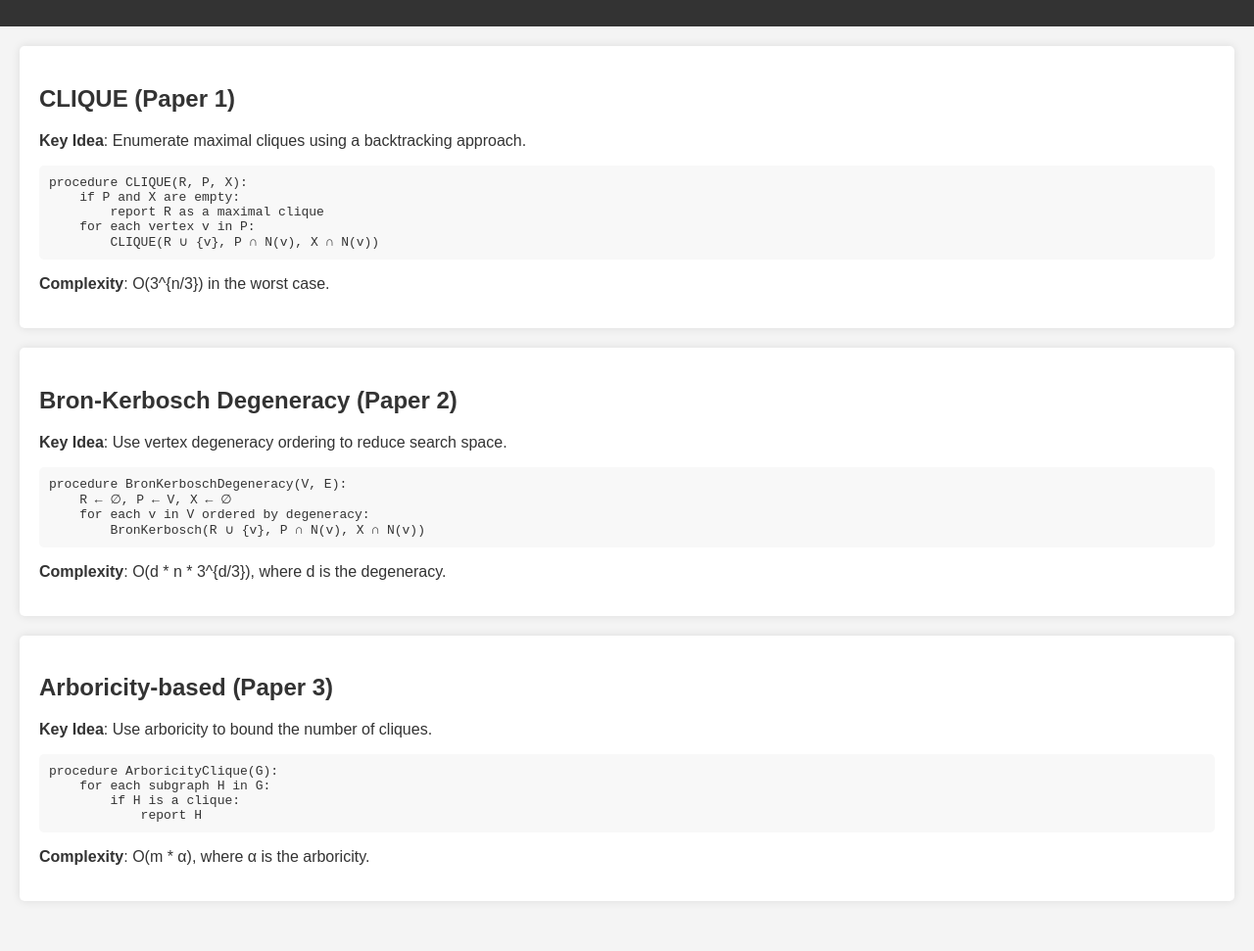
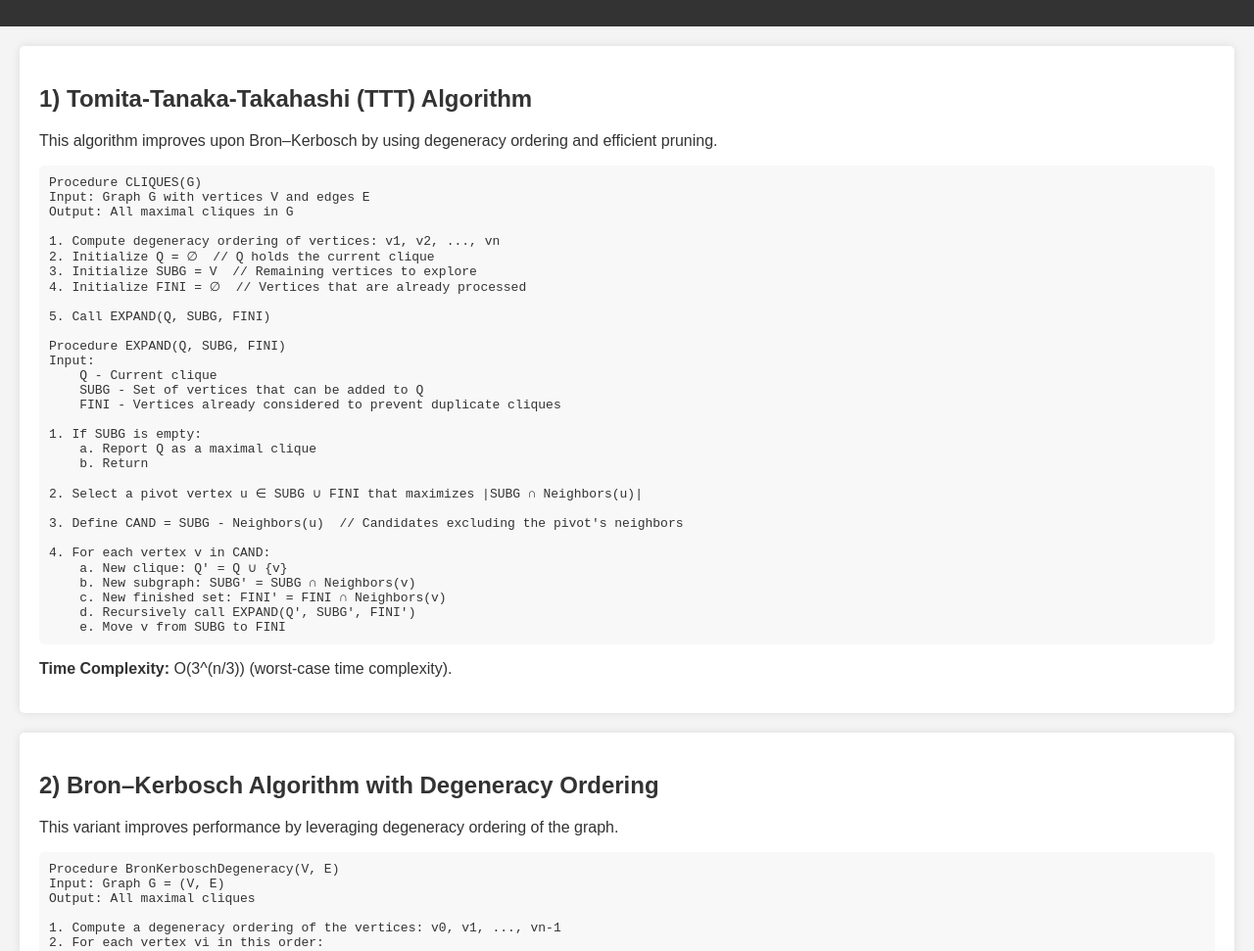
Before and after one commit to Vishnu0920/Maximal-Clique-Enumeration, a plain HTML site: page docs/algorithms.html in a window 1280 px wide. Shown: the part 131-1102 px from the top of the page at 98% size. Before the commit the page ends 1071 px from the top, so only its background shows below. Drawn offline with Linux system fonts and the light colour scheme.

Commit message:
Added Algorithms

```diff
--- a/docs/algorithms.html
+++ b/docs/algorithms.html
@@ -3,7 +3,7 @@
 <head>
     <meta charset="UTF-8">
     <meta name="viewport" content="width=device-width, initial-scale=1.0">
-    <title>Algorithms</title>
+    <title>Maximal Clique Algorithms</title>
     <link rel="stylesheet" href="assets/css/style.css">
 </head>
 <body>
@@ -16,35 +16,96 @@
         <a href="report.html">Report</a>
     </nav>
     <header>
-        <h1>Algorithms</h1>
+        <h1>Maximal Clique Algorithms</h1>
     </header>
+
     <section>
-        <h2>CLIQUE (Paper 1)</h2>
-        <p><strong>Key Idea</strong>: Enumerate maximal cliques using a backtracking approach.</p>
-        <pre><code>procedure CLIQUE(R, P, X):
-    if P and X are empty:
-        report R as a maximal clique
-    for each vertex v in P:
-        CLIQUE(R ∪ {v}, P ∩ N(v), X ∩ N(v))</code></pre>
-        <p><strong>Complexity</strong>: O(3^{n/3}) in the worst case.</p>
+        <h2>1) Tomita-Tanaka-Takahashi (TTT) Algorithm</h2>
+        <p>This algorithm improves upon Bron–Kerbosch by using degeneracy ordering and efficient pruning.</p>
+        <pre><code>Procedure CLIQUES(G)
+Input: Graph G with vertices V and edges E
+Output: All maximal cliques in G
+
+1. Compute degeneracy ordering of vertices: v1, v2, ..., vn
+2. Initialize Q = ∅  // Q holds the current clique
+3. Initialize SUBG = V  // Remaining vertices to explore
+4. Initialize FINI = ∅  // Vertices that are already processed
+
+5. Call EXPAND(Q, SUBG, FINI)
+
+Procedure EXPAND(Q, SUBG, FINI)
+Input:
+    Q - Current clique
+    SUBG - Set of vertices that can be added to Q
+    FINI - Vertices already considered to prevent duplicate cliques
+
+1. If SUBG is empty:
+    a. Report Q as a maximal clique
+    b. Return
+
+2. Select a pivot vertex u ∈ SUBG ∪ FINI that maximizes |SUBG ∩ Neighbors(u)|
+
+3. Define CAND = SUBG - Neighbors(u)  // Candidates excluding the pivot's neighbors
+
+4. For each vertex v in CAND:
+    a. New clique: Q' = Q ∪ {v}
+    b. New subgraph: SUBG' = SUBG ∩ Neighbors(v)
+    c. New finished set: FINI' = FINI ∩ Neighbors(v)
+    d. Recursively call EXPAND(Q', SUBG', FINI')
+    e. Move v from SUBG to FINI</code></pre>
+        <p><strong>Time Complexity:</strong> O(3^(n/3)) (worst-case time complexity).</p>
     </section>
+
     <section>
-        <h2>Bron-Kerbosch Degeneracy (Paper 2)</h2>
-        <p><strong>Key Idea</strong>: Use vertex degeneracy ordering to reduce search space.</p>
-        <pre><code>procedure BronKerboschDegeneracy(V, E):
-    R ← ∅, P ← V, X ← ∅
-    for each v in V ordered by degeneracy:
-        BronKerbosch(R ∪ {v}, P ∩ N(v), X ∩ N(v))</code></pre>
-        <p><strong>Complexity</strong>: O(d * n * 3^{d/3}), where d is the degeneracy.</p>
+        <h2>2) Bron–Kerbosch Algorithm with Degeneracy Ordering</h2>
+        <p>This variant improves performance by leveraging degeneracy ordering of the graph.</p>
+        <pre><code>Procedure BronKerboschDegeneracy(V, E)
+Input: Graph G = (V, E)
+Output: All maximal cliques
+
+1. Compute a degeneracy ordering of the vertices: v0, v1, ..., vn-1
+2. For each vertex vi in this order:
+       a. Define P = {neighbors of vi that appear later in the ordering}
+       b. Define X = {neighbors of vi that appear earlier in the ordering}
+       c. Call BronKerboschPivot(P, {vi}, X)</code></pre>
+        <p><strong>Time Complexity:</strong> O(d⋅n^(3d/3)), where d is the degeneracy of the graph.</p>
     </section>
+
     <section>
-        <h2>Arboricity-based (Paper 3)</h2>
-        <p><strong>Key Idea</strong>: Use arboricity to bound the number of cliques.</p>
-        <pre><code>procedure ArboricityClique(G):
-    for each subgraph H in G:
-        if H is a clique:
-            report H</code></pre>
-        <p><strong>Complexity</strong>: O(m * α), where α is the arboricity.</p>
+        <h2>2a) Bron–Kerbosch Algorithm with Pivoting</h2>
+        <p>An optimized version that reduces the number of recursive calls.</p>
+        <pre><code>Procedure BronKerboschPivot(P, R, X)
+Input:
+    P - Set of potential candidates to be added to the clique
+    R - Current clique being built
+    X - Set of vertices already considered
+Output:
+    All maximal cliques
+
+1. If P and X are both empty:
+       Report R as a maximal clique
+       Return
+
+2. Choose a pivot u from P ∪ X that maximizes |P ∩ Neighbors(u)|
+
+3. For each vertex v in P \ Neighbors(u):
+       a. Call BronKerboschPivot(P ∩ Neighbors(v), R ∪ {v}, X ∩ Neighbors(v))
+       b. Remove v from P
+       c. Add v to X</code></pre>
+        <p><strong>Time Complexity:</strong> O(3^(n/3)) (optimal worst-case complexity).</p>
+    </section>
+
+    <section>
+        <h2>3) Chiba Arboricity-Based Algorithm</h2>
+        <p>This algorithm uses arboricity to efficiently enumerate maximal cliques.</p>
+        <pre><code>Procedure ArboricityClique(G)
+Input: Graph G with vertices V and edges E
+Output: All maximal cliques
+
+1. Compute an edge decomposition of G into forests
+2. Process each forest to enumerate cliques efficiently
+3. Report all maximal cliques found</code></pre>
+        <p><strong>Complexity:</strong> O(a(G)⋅n), where a(G) is the arboricity of the graph.</p>
     </section>
 </body>
 </html>
```
Also changed, not shown: docs/assets/js/script.js (+4 -4 lines), docs/code.html (+3 -3 lines), docs/datasets.html (+1 -1 lines), docs/report.html (+1 -0 lines), docs/results.html (+44 -11 lines).
